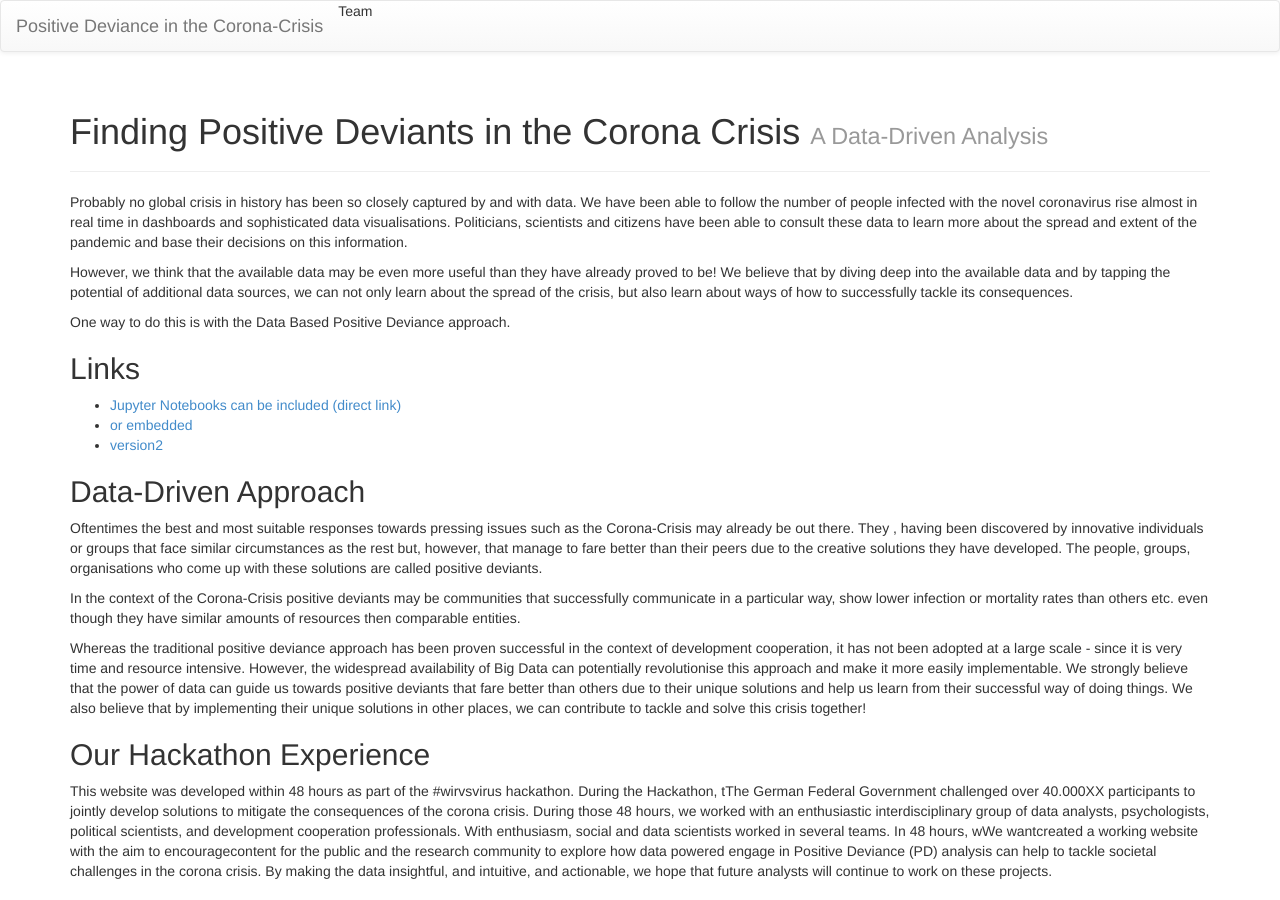
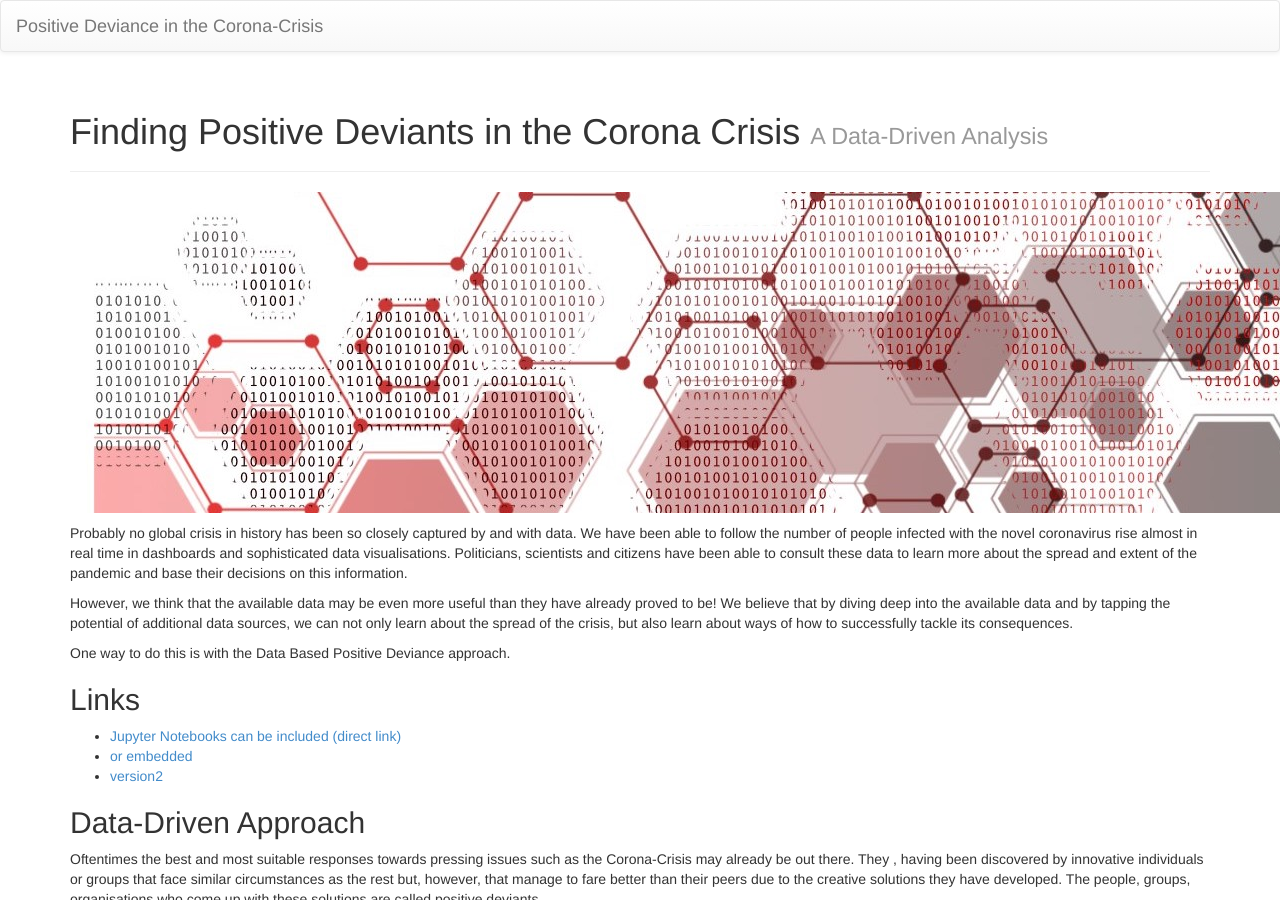
Before and after one commit to pd-viral/web, a Jekyll site: the page built from index.md, in a window 1280 px wide and 900 px high. Built offline with Jekyll 4.4.1, drawn with Linux system fonts in a browser that asks for light colours; nearby versions of some CDN libraries.

Commit message:
some changes

```diff
--- a/_includes/themes/bootstrap-3/default.html
+++ b/_includes/themes/bootstrap-3/default.html
@@ -59,7 +59,6 @@
         <!-- Collect the nav links, forms, and other content for toggling -->
         <div class="collapse navbar-collapse" id="jb-navbar-collapse">
           <ul class="nav navbar-nav">
-              Team
 <!--            {% assign pages_list = site.pages %}-->
 <!--            {% assign group = 'navigation' %}-->
 <!--            {% include JB/pages_list %}-->
--- a/index.md
+++ b/index.md
@@ -4,6 +4,9 @@ title: Finding Positive Deviants in the Corona Crisis
 tagline: A Data-Driven Analysis
 description: A Data-Driven Approach to Finding Positive Deviants in the Corona Crisis
 ---
+
+![My helpful screenshot](/img/DPPDvsCorona_horizontal.jpg)
+
 
 Probably no global crisis in history has been so closely captured by and with data. We have been able to follow the number of people infected with the novel coronavirus rise almost in real time in dashboards and sophisticated data visualisations. Politicians, scientists and citizens have been able to consult these data to learn more about the spread and extent of the pandemic and base their decisions on this information.
 
```
Also changed, not shown: img/DPPDvsCorona_horizontal.jpg (added).
